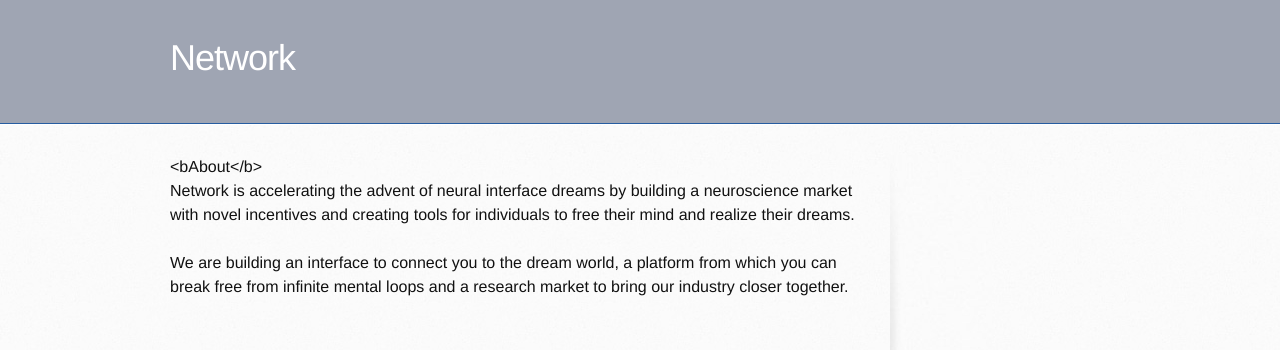
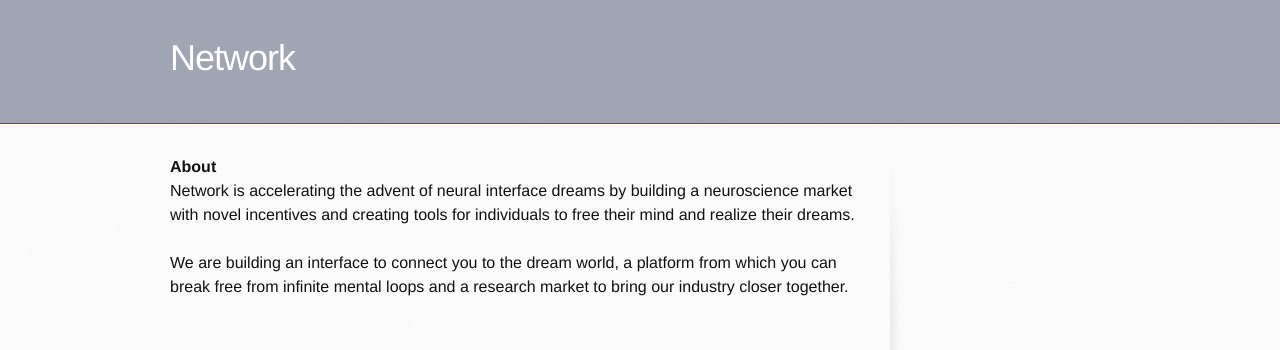
Before and after one commit to networkf/network.github.io, a Jekyll site: the page built from about.md, in a window 1280 px wide. Shown: the top 350 px of the page. Built offline with Jekyll 4.4.1, drawn with Linux system fonts in a browser that asks for light colours; some web fonts are replaced; our own code applies the rules of GitHub Pages for plain Markdown files; the repository's description, which GitHub fills in, is left out.

Commit message:
Update about.md

```diff
--- a/about.md
+++ b/about.md
@@ -6,7 +6,7 @@ layout: default
 </head>
 ---
 
-<bAbout</b>
+<b>About</b>
 <br>
 Network is accelerating the advent of neural interface dreams by building a neuroscience market with novel incentives and creating tools for individuals to free their mind and realize their dreams.
 <br>
```
